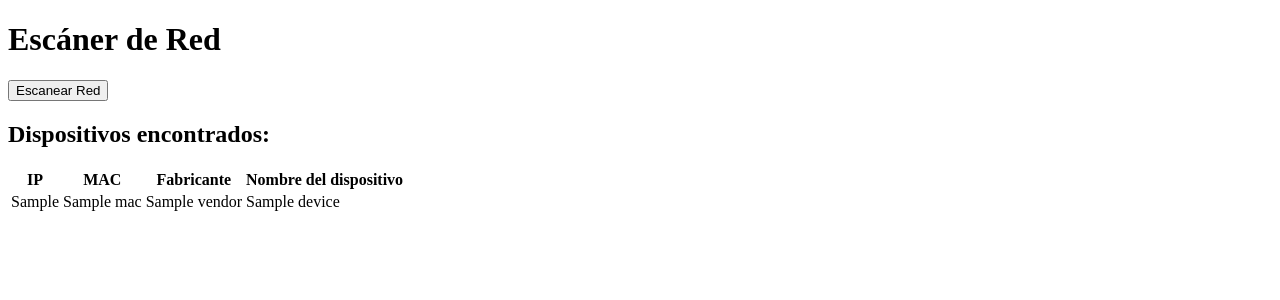
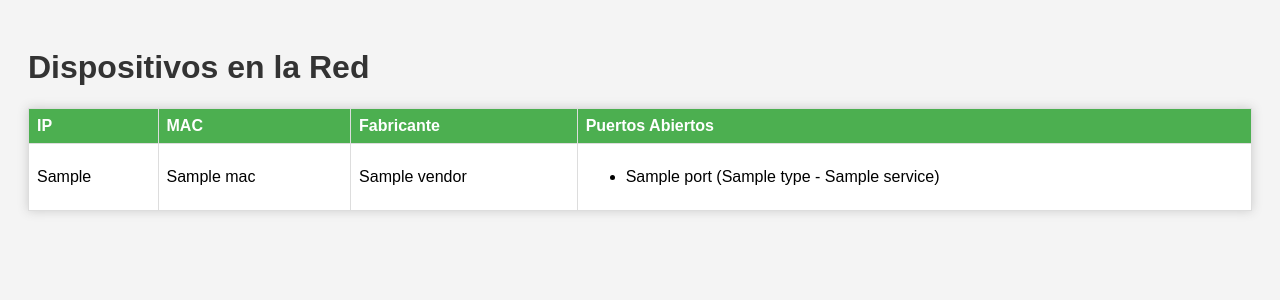
Before and after one commit to diarboledac/Psle2025, a Flask app: template Network-scaner/web/templates/index.html in a window 1280 px wide. Shown: the top 300 px of the page. Run offline with Flask 3, Linux system fonts and the light colour scheme; the template is opened without the code that fills it: most values are stand-ins (such as "Sample title", 1, 10 or a date in 2020).

Commit message:
actualizacion para visualizacion de puertos

```diff
--- a/Network-scaner/web/templates/index.html
+++ b/Network-scaner/web/templates/index.html
@@ -1,38 +1,43 @@
 <!DOCTYPE html>
-<html lang="es">
+<html>
 <head>
-    <meta charset="UTF-8">
     <title>Escáner de Red</title>
+    <style>
+        body { font-family: Arial; background: #f4f4f4; padding: 20px; }
+        h1 { color: #333; }
+        table { width: 100%; border-collapse: collapse; background: white; box-shadow: 0 0 10px #ccc; }
+        th, td { border: 1px solid #ddd; padding: 8px; text-align: left; }
+        th { background-color: #4CAF50; color: white; }
+        tr:hover { background-color: #f1f1f1; }
+    </style>
 </head>
 <body>
-    <h1>Escáner de Red</h1>
-    <form method="post">
-        <button type="submit">Escanear Red</button>
-    </form>
-
-    {% if devices %}
-        <h2>Dispositivos encontrados:</h2>
+    <h1>Dispositivos en la Red</h1>
     <table>
-  <thead>
         <tr>
             <th>IP</th>
             <th>MAC</th>
             <th>Fabricante</th>
-      <th>Nombre del dispositivo</th>
+            <th>Puertos Abiertos</th>
         </tr>
-  </thead>
-  <tbody>
         {% for device in devices %}
         <tr>
             <td>{{ device.ip }}</td>
             <td>{{ device.mac }}</td>
             <td>{{ device.vendor }}</td>
-        <td>{{ device.hostname }}</td>
+            <td>
+                {% if device.ports %}
+                    <ul>
+                        {% for port in device.ports %}
+                        <li>{{ port.port }} ({{ port.type }} - {{ port.service }})</li>
+                        {% endfor %}
+                    </ul>
+                {% else %}
+                    Ninguno
+                {% endif %}
+            </td>
         </tr>
         {% endfor %}
-  </tbody>
     </table>
-
-    {% endif %}
 </body>
 </html>
```
Also changed, not shown: Network-scaner/web/app.py (+9 -8 lines), Network-scaner/web/scanner.py (+21 -21 lines). Lines whose indentation alone changed are shown as unchanged.
